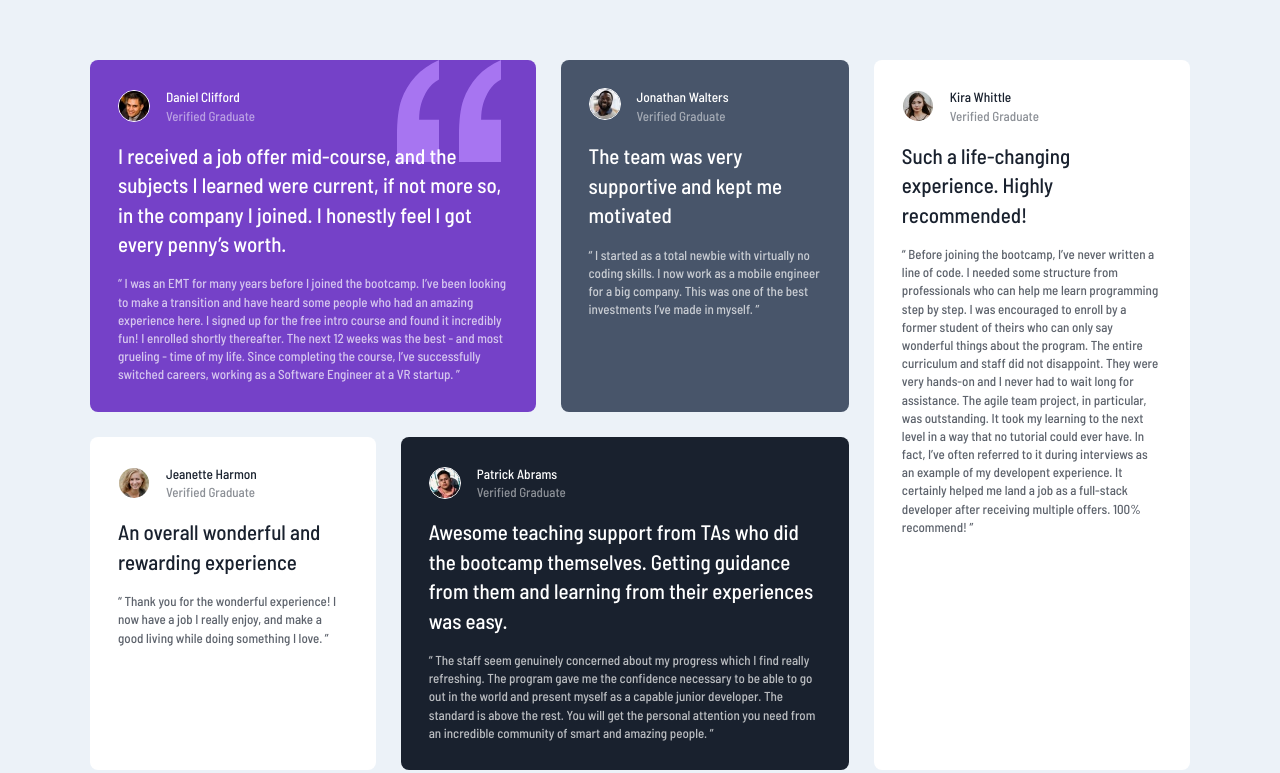
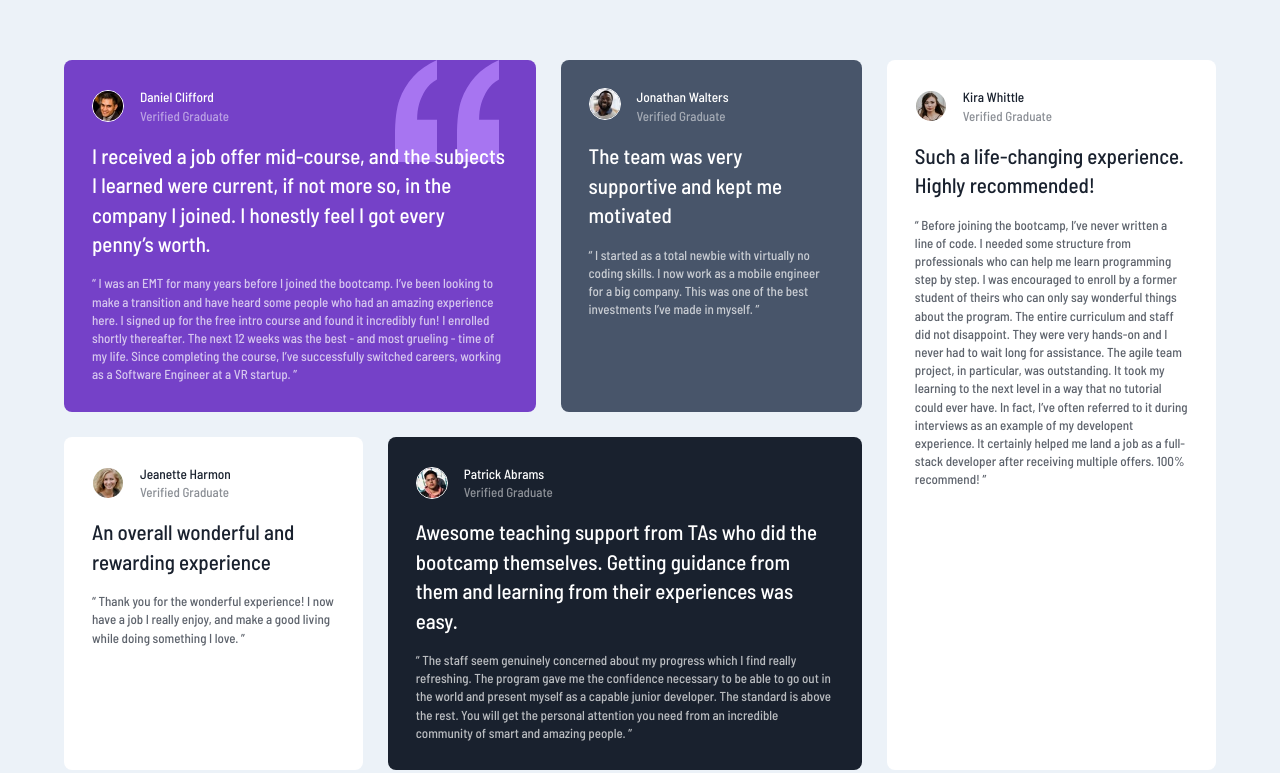
Before and after one commit to thebigdavec/testimonial-grid-section, a plain HTML site: page index.html in a window 1280 px wide. Shown: the part 116-889 px from the top of the page. Drawn offline with Linux system fonts and the light colour scheme.

Commit message:
extend wrapper max-width to 1440px

```diff
--- a/style.css
+++ b/style.css
@@ -21,7 +21,7 @@ body {
     display: grid;
     gap: 25px;
     width: 90%;
-    max-width: 1100px;
+    max-width: 1440px;
     margin: 4rem auto;
 }
 
```
Also changed, not shown: 1 other file.
